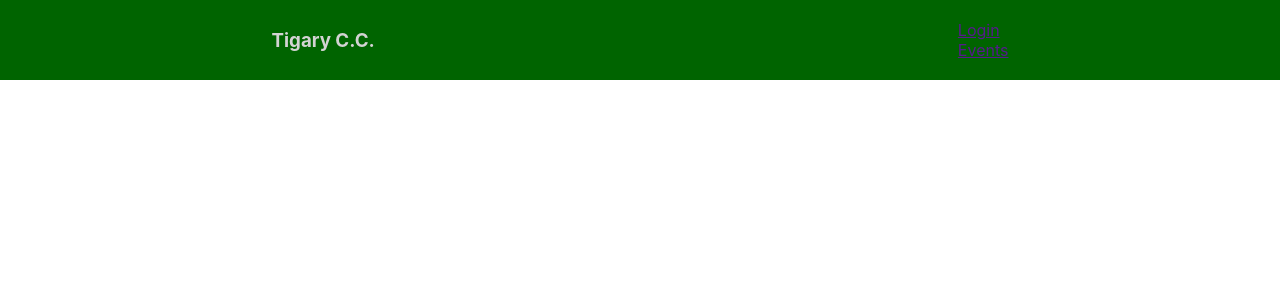
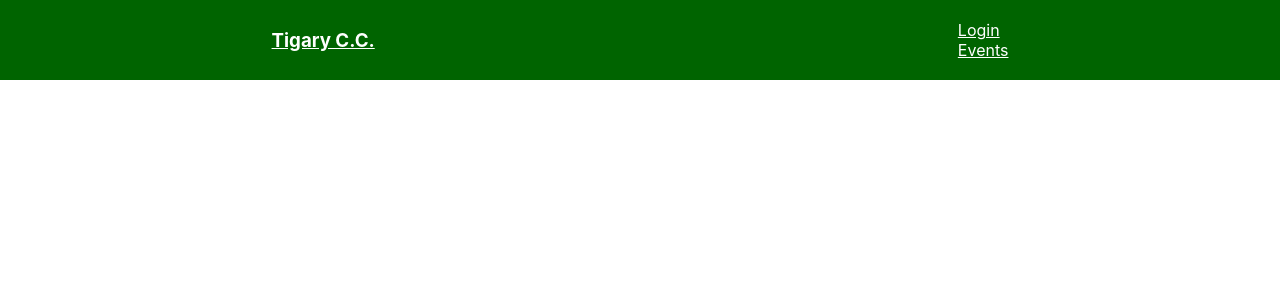
Before and after one commit to Blaine206/capstone-frontend, a React (Create React App) app: page / in a window 1280 px wide. Shown: the top 300 px of the page. Built offline with nearby package versions, Linux system fonts and the light colour scheme.

Commit message:
updated and deleted components

```diff
--- a/src/App.js
+++ b/src/App.js
@@ -6,7 +6,6 @@ import {
   Route,
   Link
 } from "react-router-dom";
-import UserList from './Components/UserList';
 import Nav from './Components/Nav';
 import EventFeed from './Components/EventFeed';
 // import User from './Components/User';
@@ -18,16 +17,16 @@ function App() {
   return (
     <Router>
       <div className="App">
-          <Route path="/users" component={UserList} />
+        <Switch>
+          <Route path="/" exact component={Nav} />
           <Route path="/events" component={EventFeed} />
-          <Route path="/" exact component={Nav} />
-         {/* <UserList baseUrl={BASE_URL} />
-         <EventFeed baseUrl={BASE_URL} /> */}
+        </Switch>
       </div>
     </Router>
   );
 }
 
 export default App;
-
+ {/* <UserList baseUrl={BASE_URL} />
+  <EventFeed baseUrl={BASE_URL} /> */}
 {/* <User baseUrl={BASE_URL} id={1}/> */}
--- a/src/Components/EventFeed.js
+++ b/src/Components/EventFeed.js
@@ -1,6 +1,8 @@
 import React, { useEffect, useState } from 'react';
 import axios from 'axios';
-// import Event from './Event';
+import { Link } from "react-router-dom";
+import Nav from './Nav'
+// import EventDetails from './EventDetails';
 
 const EventFeed = (props) => {
 
@@ -19,8 +21,9 @@ const EventFeed = (props) => {
 
     return (
         <div>
+            <Nav></Nav>
             <ul>
-                {feed.map(event => <li>{event.title}</li>)}
+                {feed.map(event => <Link><li>{event.title}</li></Link>)}
             </ul>
         </div>
     )
--- a/src/Components/Nav.js
+++ b/src/Components/Nav.js
@@ -1,17 +1,23 @@
 import React, { useEffect, useState } from 'react';
-import axios from 'axios';
+import '../App.css';
 import { Link } from 'react-router-dom';
 
-
 const Nav = () => {
-
-
+    const navStyle = {
+        color: 'white'
+    };
     return (
         <nav>
-        <h3>Tigary C.C.</h3>
+            <Link style={navStyle} to='/'>
+                <h3>Tigary C.C.</h3>
+            </Link>
             <ul className="nav_links">
-                <Link><li>Login</li> </Link>
-                <Link><li>Events</li></Link>
+                <Link style={navStyle} to='/login'>
+                    <li>Login</li>
+                </Link>
+                <Link style={navStyle} to='/events'>
+                    <li>Events</li>
+                </Link>
             </ul>
         </nav>
     )
--- a/src/Components/UserList.js
+++ /dev/null
@@ -1,31 +0,0 @@
-import React, { useEffect, useState } from 'react';
-import axios from 'axios';
-import { Link } from 'react-router-dom';
-// import User from './User';
-
-const UserList = (props) => {
-
-    const [list, setList] = useState([]);
-    useEffect(() => {
-        axios.get(`http://localhost:3001/users`)
-            .then(res => {
-                const users = res.data;
-                setList(users);
-            })
-            .catch((error) => {
-                console.log(error)
-            })
-    }, [props.baseUrl]);
-
-    console.log(list)
-
-    return (
-        <div>
-            <ul>
-                {list.map(user => <Link><li>{user.name}</li></Link>)}
-            </ul>
-        </div>
-    )
-}
-
-export default UserList;
```
Also changed, not shown: src/Components/Login.js (+16 -0 lines), src/Components/Event.js (deleted), src/Components/EventDetails.js (added).
